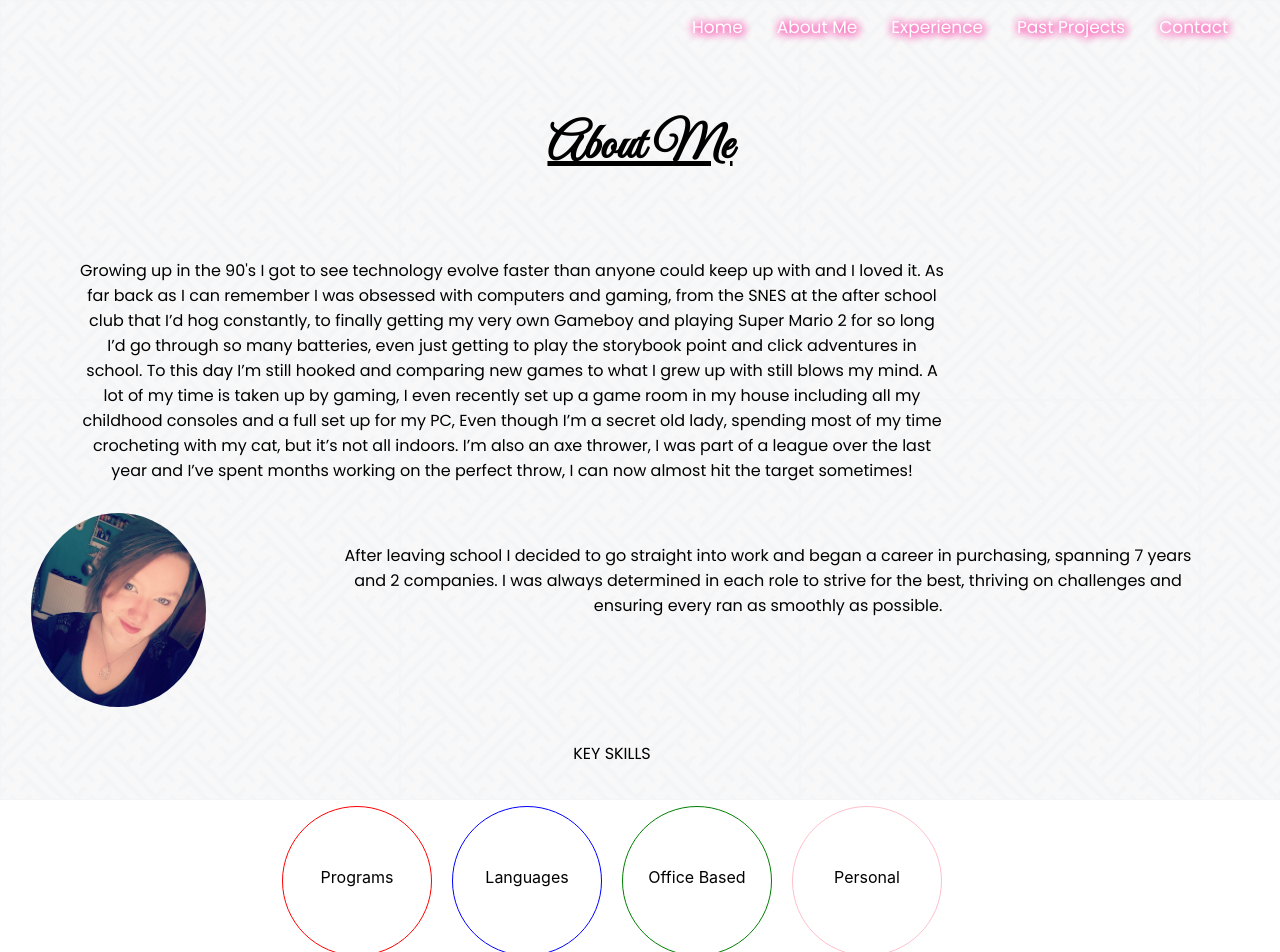
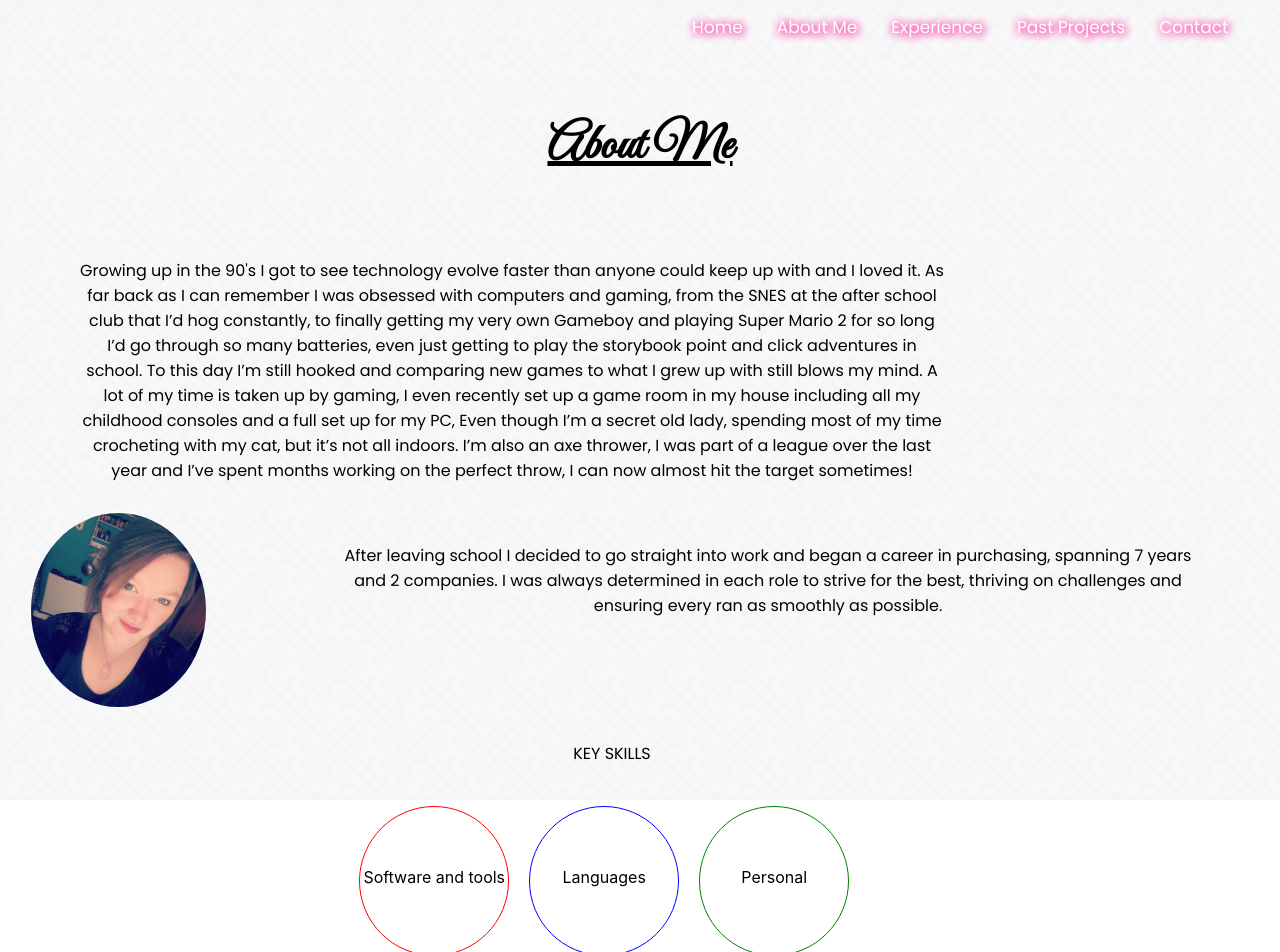
Before and after one commit to Viviaana/portfolio, a React (Create React App) app: page /aboutme in a window 1280 px wide. Shown: the top 952 px of the page. Built offline with nearby package versions, Linux system fonts and the light colour scheme.

Commit message:
added skills boxes

```diff
--- a/src/components/Keyskills.css
+++ b/src/components/Keyskills.css
@@ -3,6 +3,9 @@
     justify-content: center;
 }
 
+ul{
+    list-style: none;
+}
 .skill1{
     width: 150px;
     height: 150px;
@@ -10,8 +13,27 @@
     border: red 1px solid;
     margin: 10px;
     text-align: center;
-    padding-top: 60px
+    padding-top: 60px;
+    opacity: 1;
+    transition: opacity 0.5s ease-in-out;
+    -moz-transition: opacity 0.5s ease-in-out;
+    -webkit-transition: opacity 0.5s ease-in-out;
 }
+.programs{
+    opacity: 0;
+    transition: opacity 0.5s ease-in-out;
+    -moz-transition: opacity 0.5s ease-in-out;
+    -webkit-transition: opacity 0.5s ease-in-out;
+    border: red 1px solid
+}
+
+.skill1:hover{
+    opacity: 0;
+}
+.skill1:hover+ .programs{
+    opacity: 1
+}
+
 
 .skill2{
     width: 150px;
@@ -20,8 +42,27 @@
     border: blue 1px solid;
     margin: 10px;
     text-align: center;
-    padding-top: 60px
+    padding-top: 60px;
+    opacity: 1;
+    transition: opacity 0.5s ease-in-out;
+    -moz-transition: opacity 0.5s ease-in-out;
+    -webkit-transition: opacity 0.5s ease-in-out;
 }
+.languages{
+    opacity: 0;
+    transition: opacity 0.5s ease-in-out;
+    -moz-transition: opacity 0.5s ease-in-out;
+    -webkit-transition: opacity 0.5s ease-in-out;
+    border: blue 1px solid
+}
+
+.skill2:hover{
+    opacity: 0;
+}
+.skill2:hover+ .languages{
+    opacity: 1
+}
+
 
 .skill3{
     width: 150px;
@@ -30,15 +71,23 @@
     border: green 1px solid;
     margin: 10px;
     text-align: center;
-    padding-top: 60px
+    padding-top: 60px;
+    opacity: 1;
+    transition: opacity 0.5s ease-in-out;
+    -moz-transition: opacity 0.5s ease-in-out;
+    -webkit-transition: opacity 0.5s ease-in-out;
+}
+.personal{
+    opacity: 0;
+    transition: opacity 0.5s ease-in-out;
+    -moz-transition: opacity 0.5s ease-in-out;
+    -webkit-transition: opacity 0.5s ease-in-out;
+    border: pink 1px solid;
 }
 
-.skill4{
-    width: 150px;
-    height: 150px;
-    border-radius: 50%;
-    border: pink 1px solid;
-    margin: 10px;
-    text-align: center;
-    padding-top: 60px
+.skill3:hover{
+    opacity: 0;
 }
+.skill3:hover+ .personal{
+    opacity: 1
+}
--- a/src/components/Keyskills.js
+++ b/src/components/Keyskills.js
@@ -5,10 +5,43 @@ export class Keyskills extends Component {
     render() {
         return (
             <div className= "skillscontainer">
-                <div className="skill1">Programs </div>
-                <div className="skill2">Languages</div>
-                <div className="skill3">Office Based</div>
-                <div className="skill4">Personal</div>
+                <div className="first">
+                    <div className="skill1">Software and tools</div>
+                    <div className = "programs">
+                        <ul>
+                            <li>VS Code</li>
+                            <li>Trello</li>
+                            <li>Slack</li>
+                            <li>Github</li>
+                            <li>Microsoft Office</li>
+                            <li>Google Analytics</li>
+                            <li>SAP</li>
+                            <li>Sage</li>
+                            <li>Salesforce</li>
+                        </ul>
+                    </div>
+                </div>
+                <div className="second">
+                    <div className="skill2">Languages</div>
+                    <div className = "languages">
+                        <ul>
+                            <li>HTML</li>
+                            <li>CSS</li>
+                            <li>Javascript</li>
+                            <li>React</li>
+                            <li>Node.js</li>
+                            <li>Python</li>
+                        </ul>
+                    </div>
+                </div>
+                <div className="third">
+                    <div className="skill3">Personal</div>
+                    <div className = "personal">
+                        <ul>
+                            <li>Absolutely Nothing</li>
+                        </ul>
+                    </div>
+                </div>
             </div>
         )
     }
```
